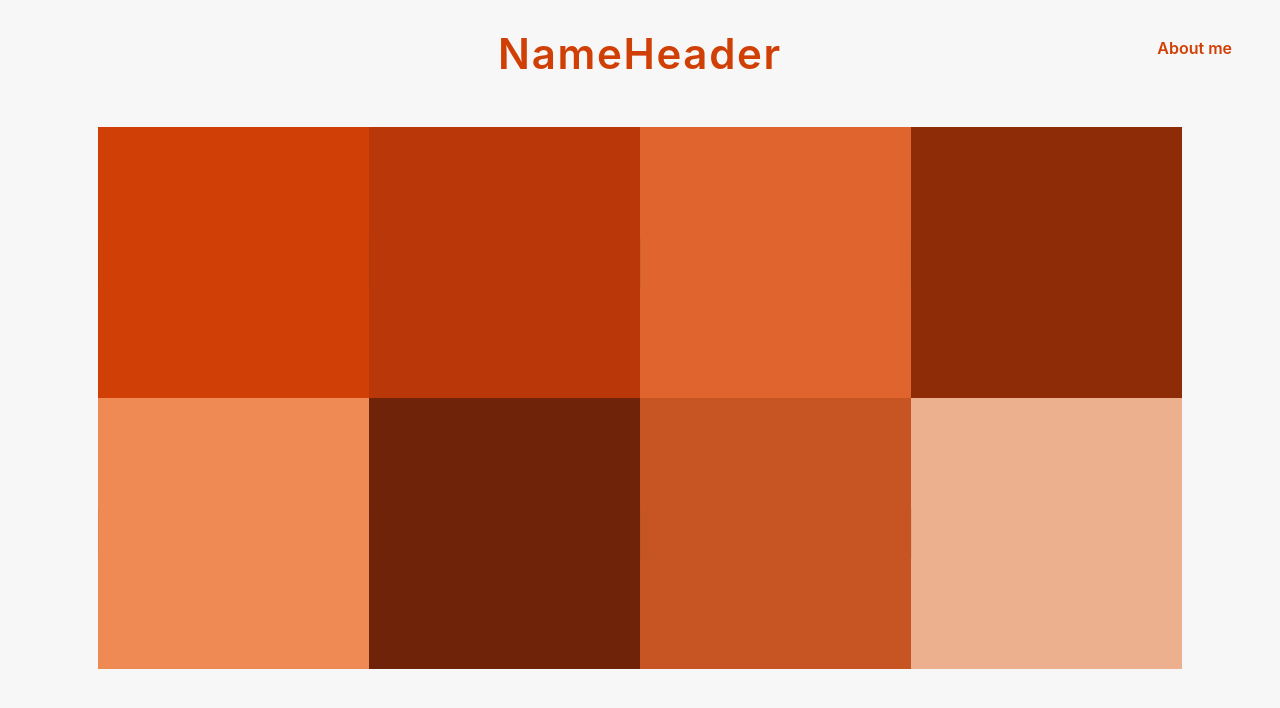
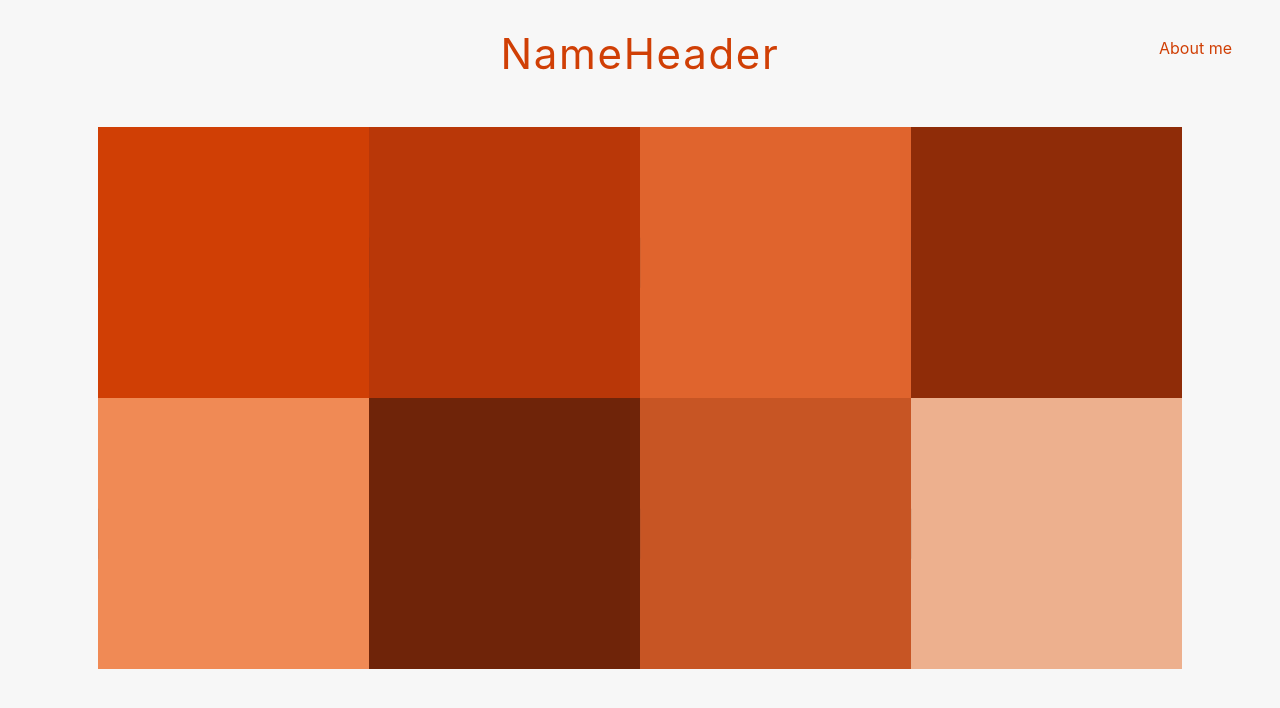
Before and after one commit to Mkobie/mkobie.github.io, a plain HTML site: page index.html in a window 1280 px wide. Drawn offline with Linux system fonts and the light colour scheme.

Commit message:
Change font weight to 400

```diff
--- a/styles.css
+++ b/styles.css
@@ -14,7 +14,7 @@
   font-family: -apple-system, BlinkMacSystemFont, "Segoe UI", "Helvetica Neue", Arial, sans-serif;
   background: var(--page-bg);
   color: var(--text);
-  font-weight: 600;
+  font-weight: 400;
 }
 
 .site-header {
@@ -26,7 +26,7 @@
   margin: 0;
   text-align: center;
   font-size: 42px;
-  font-weight: 600;
+  font-weight: 400;
   letter-spacing: 0.04em;
   color: var(--accent);
 }
@@ -74,7 +74,7 @@
   background: var(--overlay-bg);
   color: white;
   font-size: 18px;
-  font-weight: 600;
+  font-weight: 400;
   letter-spacing: 0.02em;
   line-height: 1.25;
   transform: translate(-100%, -50%);
```
